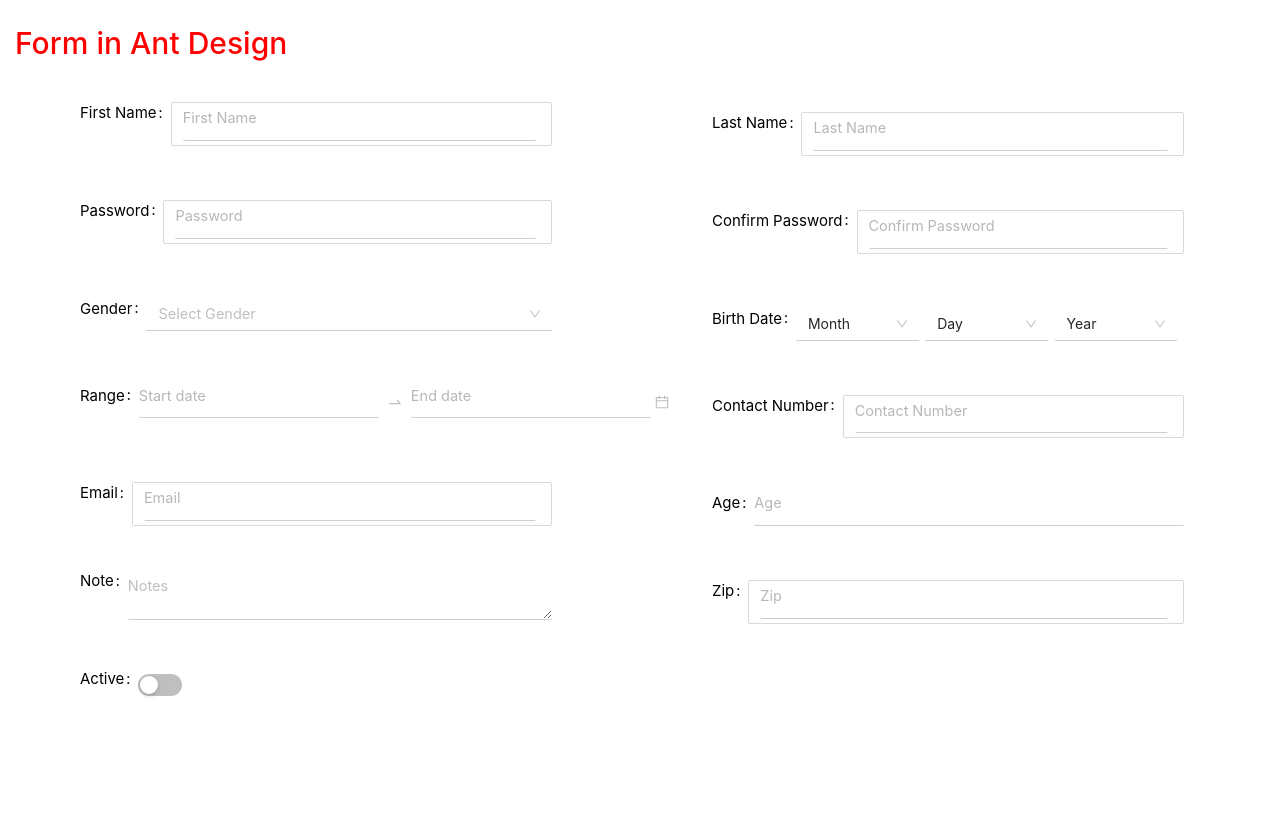
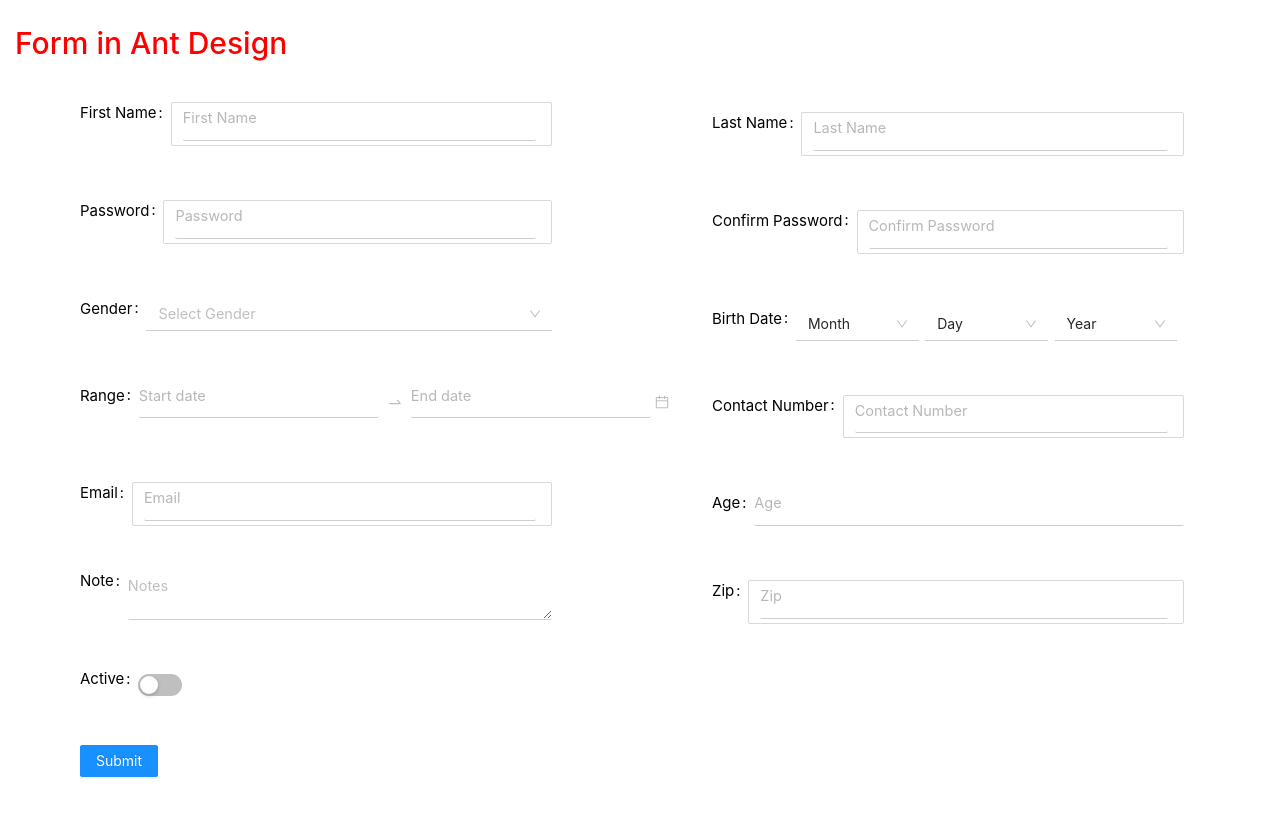
Before and after one commit to Gagandeep-Kaur-01/Ant_Design, a React (Create React App) app: page / in a window 1280 px wide. Built offline with nearby package versions, Linux system fonts and the light colour scheme.

Commit message:
inserted 'Submit' button

```diff
--- a/src/components/setting/Forms.js
+++ b/src/components/setting/Forms.js
@@ -249,7 +249,16 @@
                               <Switch />
                             </FormItem>
                         </Col>
-                      </Row>
+                    </Row>
+                    <Row justify="start" className="appFormStyle" >
+                        <Col md={12} xs={24} >
+                          <FormItem>
+                            <Button type="primary"  className="blue-btn" htmlType="submit">
+                              Submit
+                            </Button>
+                          </FormItem>
+                        </Col>
+                    </Row>
 
                   </Col>
                 </Row>
```
